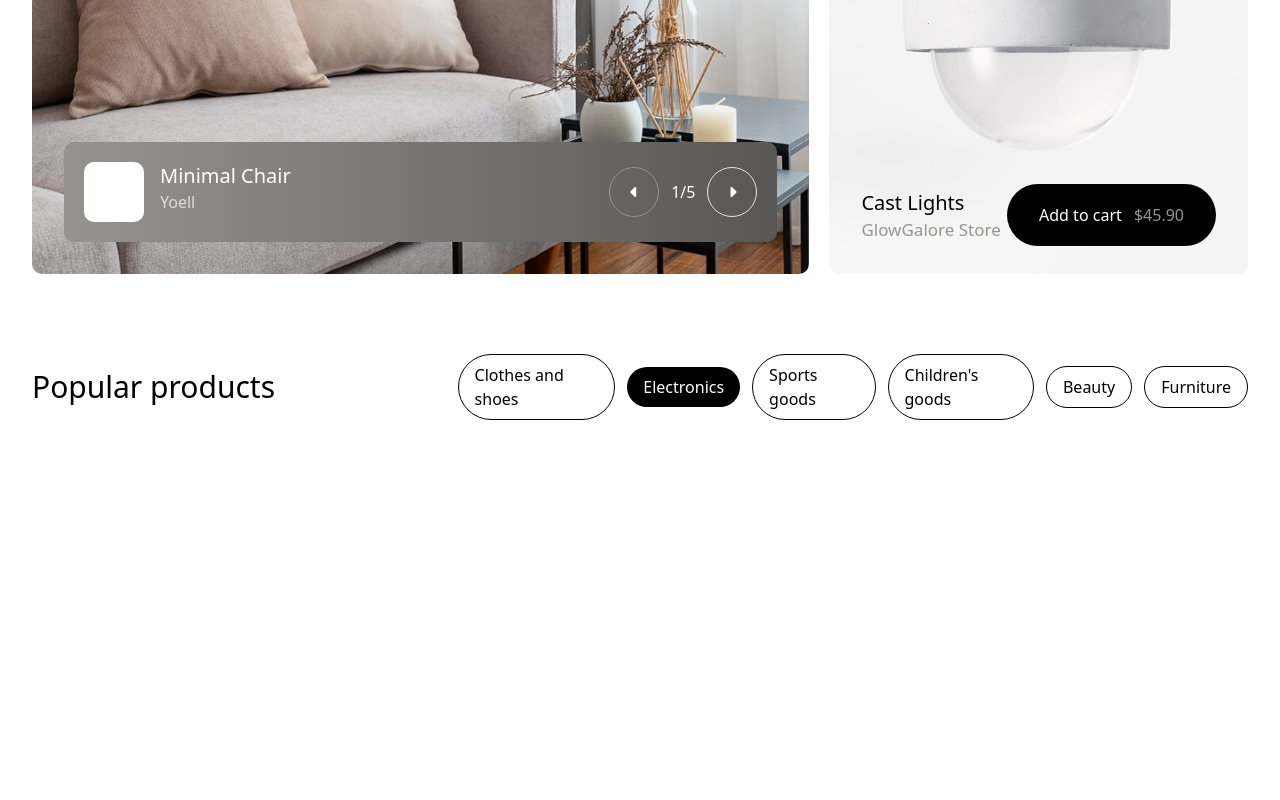
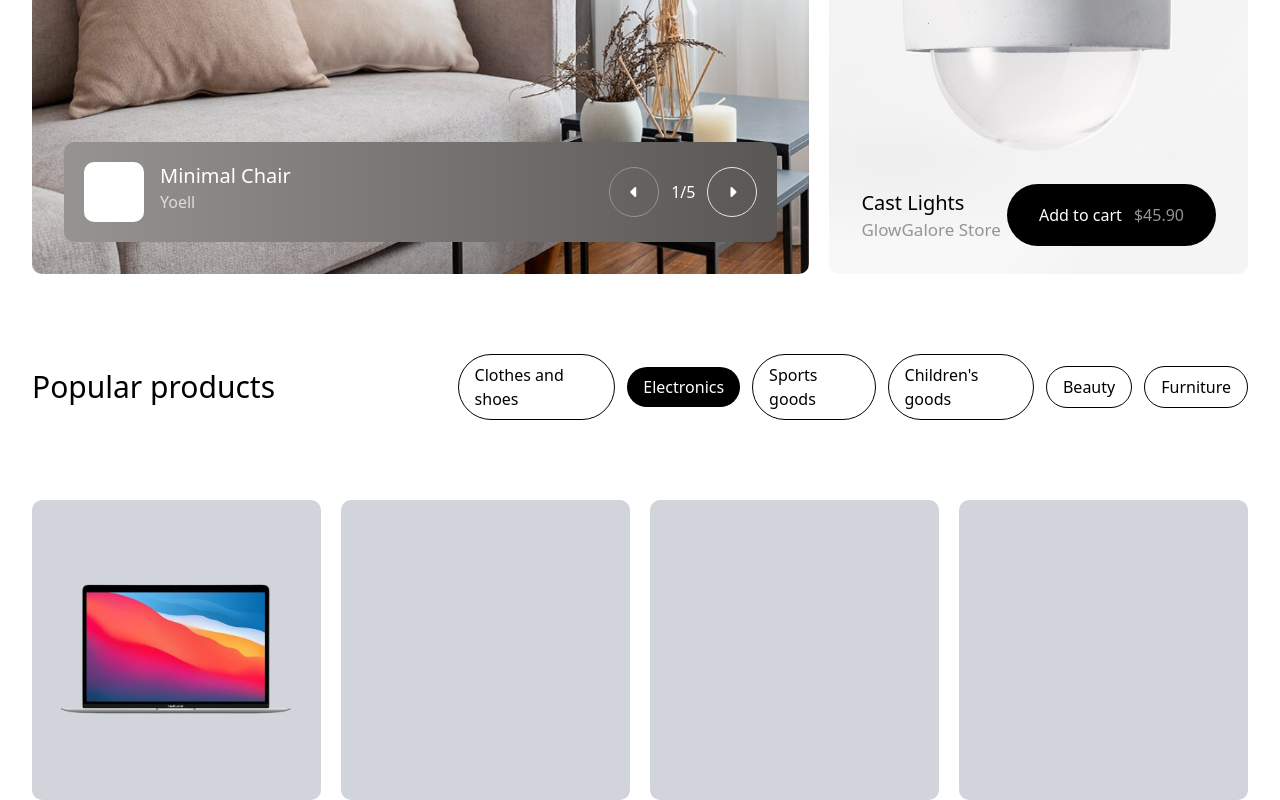
Before and after one commit to abilityekpat/Estore, a plain HTML site: page index.html in a window 1280 px wide. Shown: the part 372-1172 px from the top of the page. Before the commit the page ends 800 px from the top, so only its background shows below. Drawn offline with nearby package versions, Linux system fonts and the light colour scheme.

Commit message:
Product section

```diff
--- a/index.html
+++ b/index.html
@@ -47,7 +47,7 @@
     </section>
     <section class="w-[95%] mx-auto pt-[20px]">
         <div class="flex gap-5">
-            <div class="w-[65%] h-[550px] rounded-[10px] bg-[url('./assets/jpg/chair.jpg')] bg-no-repeat bg-cover">
+            <div class="w-[65%] h-[550px] rounded-[10px] bg-[url('./assets/images/chair.jpg')] bg-no-repeat bg-cover">
                 <div class="flex flex-col py-8 px-8 h-full justify-between">
                     <div class="flex items-center gap-4">
                         <div class="h-[60px] w-[60px] bg-[#b9b9b9] rounded-[10px]">
@@ -82,7 +82,7 @@
                 </div>
 
             </div>
-            <div class="w-[35%] h-[550px] rounded-[10px] bg-[url('./assets/jpg/light.jpg')] bg-no-repeat bg-cover bg-center">
+            <div class="w-[35%] h-[550px] rounded-[10px] bg-[url('./assets/images/light.jpg')] bg-no-repeat bg-cover bg-center">
                 <div class="flex flex-col py-8 px-8 h-full justify-between">
                     <div class="flex items-center gap-4">
 
@@ -119,6 +119,22 @@
                 </div>
             </div>
         </div>
+
+        <div class="grid grid-cols-4 mt-20 gap-5">
+            <div class="bg-gray-300 h-[300px] rounded-[10px] flex justify-center items-center">
+                <img src="assets/images/laptop-1.png" alt="" class="w-[80%]">
+            </div>
+            <div class="bg-gray-300 h-[300px] rounded-[10px]">
+                <!-- <img src="assets/images/laptop.jpg" alt="" class="w-[50%]"> -->
+            </div>
+            <div class="bg-gray-300 h-[300px] rounded-[10px]">
+                <!-- <img src="assets/images/laptop.jpg" alt="" class="w-[50%]"> -->
+            </div>
+            <div class="bg-gray-300 h-[300px] rounded-[10px]">
+                <!-- <img src="assets/images/laptop.jpg" alt="" class="w-[50%]"> -->
+            </div>
+        </div>
+
     </section>
 </body>
 </html>
```
Also changed, not shown: assets/images/chair.jpg (renamed from assets/jpg/chair.jpg), assets/images/ear-pod.png (added), assets/images/grey-chair.jpeg (renamed from assets/jpg/grey-chair.jpeg), assets/images/laptop-1.png (added), assets/images/laptop.jpg (added), assets/images/light.jpg (renamed from assets/jpg/light.jpg), assets/images/playstation.webp (added), assets/images/watch.png (added), 5 other files.
